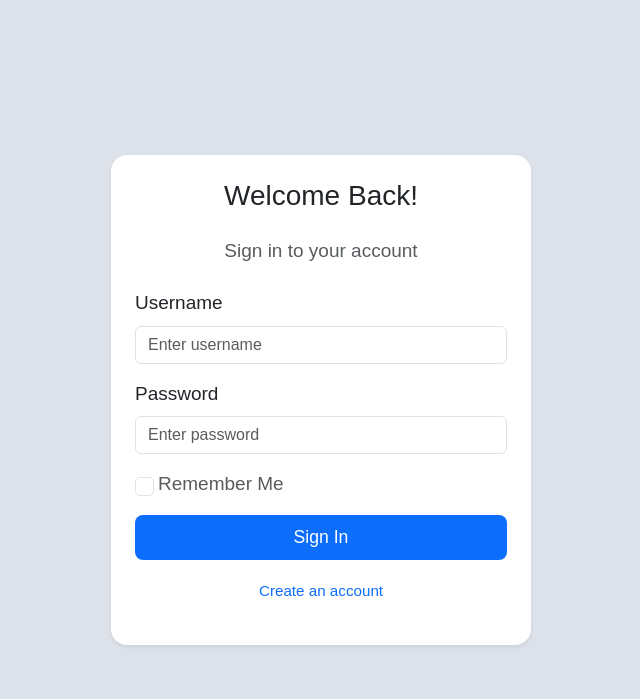
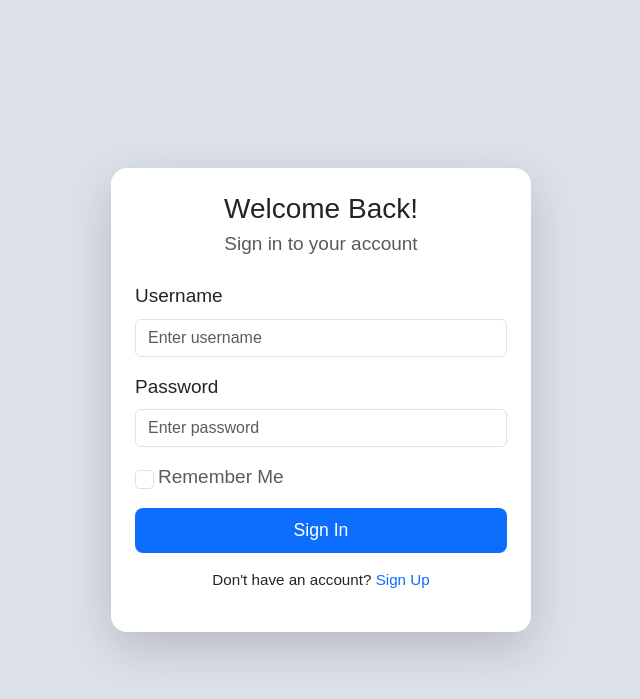
Before and after one commit to mustafamclngn/CCC181-SSIS-Web, a Flask app: page /login in a window 1280 px wide. Shown: the top 699 px of the page, without its empty margins (319-959 px from the left). Run offline with Flask 3, Linux system fonts and the light colour scheme; some libraries are stand-ins or nearby versions.

Commit message:
ui changes

```diff
--- a/app/static/script.js
+++ b/app/static/script.js
@@ -42,7 +42,10 @@ document.addEventListener("DOMContentLoaded", function () {
 });
 
 $(document).ready(function () {
-  $("#data-table").DataTable();
+  $("#data-table").DataTable({
+    pageLength: 15,
+    lengthMenu: [15, 25, 35],
+  });
 
   // Sidebar Toggle
   const toggleBtn = document.getElementById("toggle-btn");
--- a/app/templates/colleges.html
+++ b/app/templates/colleges.html
@@ -10,7 +10,10 @@
 
 <div class="container-fluid p-4 rounded-4 bg-white shadow-sm">
   <div class="d-flex justify-content-between align-items-center mb-3">
-    <h3>College Records</h3>
+    <div>
+      <h3 class="mb-1">College Records</h3>
+      <p class="text-muted mb-0">View all existing colleges</p>
+    </div>
     <a
       href="#"
       class="btn btn-success"
--- a/app/templates/login.html
+++ b/app/templates/login.html
@@ -15,11 +15,10 @@
   </head>
   <body class="login-page">
     <div class="login-container">
-      <div class="card shadow-sm p-4 rounded-4">
-        <h3 class="text-center mb-4">Welcome Back!</h3>
+      <div class="card shadow-lg p-4 rounded-4">
+        <h3 class="text-center mb-1">Welcome Back!</h3>
         <p class="text-center text-muted mb-4">Sign in to your account</p>
 
-        <!-- flash messages to toast -->
         <div style="display: none">
           {% with messages = get_flashed_messages(with_categories=true) %} {% if
           messages %} {% for category, message in messages %}
@@ -55,10 +54,10 @@
             {{ form.submit(class="btn btn-primary w-100", value="Sign In") }}
           </div>
         </form>
-
-        <p class="text-center">
+        <p class="text-center" style="font-size: 0.95rem">
+          Don't have an account?
           <a href="{{ url_for('user.register') }}" class="create-account-link"
-            >Create an account</a
+            >Sign Up</a
           >
         </p>
       </div>
--- a/app/templates/programs.html
+++ b/app/templates/programs.html
@@ -1,6 +1,5 @@
 {% extends "index.html" %} {% block content %}
 
-<div class="container-fluid p-4 rounded-4 bg-white shadow-sm">
 <!-- flash messages to toast -->
 <div style="display: none">
   {% with messages = get_flashed_messages(with_categories=true) %} {% if
@@ -9,8 +8,12 @@
   {% endfor %} {% endif %} {% endwith %}
 </div>
 
+<div class="container-fluid p-4 rounded-4 bg-white shadow-sm">
   <div class="d-flex justify-content-between align-items-center mb-3">
+    <div>
       <h3>Program Records</h3>
+      <p class="text-muted mb-0">View all registered programs</p>
+    </div>
     <a
       href="#"
       class="btn btn-success"
--- a/app/templates/students.html
+++ b/app/templates/students.html
@@ -1,6 +1,5 @@
 {% extends "index.html" %} {% block content %}
 
-<div class="container-fluid p-4 rounded-4 bg-white shadow-sm">
 <!-- flash messages to toast -->
 <div style="display: none">
   {% with messages = get_flashed_messages(with_categories=true) %} {% if
@@ -9,8 +8,12 @@
   {% endfor %} {% endif %} {% endwith %}
 </div>
 
+<div class="container-fluid p-4 rounded-4 bg-white shadow-sm">
   <div class="d-flex justify-content-between align-items-center mb-3">
+    <div>
       <h3>Student Records</h3>
+      <p class="text-muted mb-0">View all registered students</p>
+    </div>
     <a
       href="#"
       class="btn btn-success"
```
Also changed, not shown: app/templates/register.html (+8 -6 lines). Lines whose indentation alone changed are shown as unchanged.
